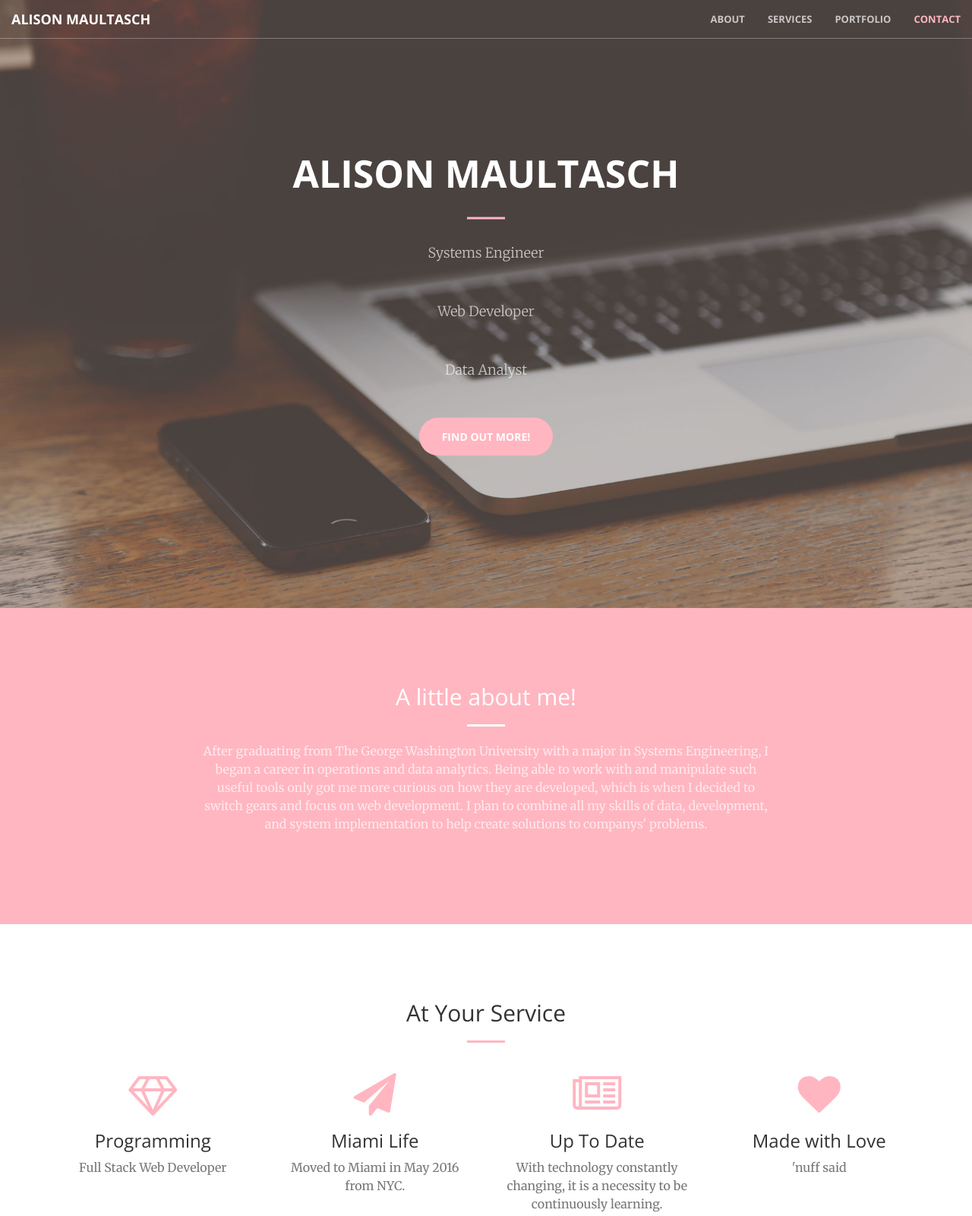
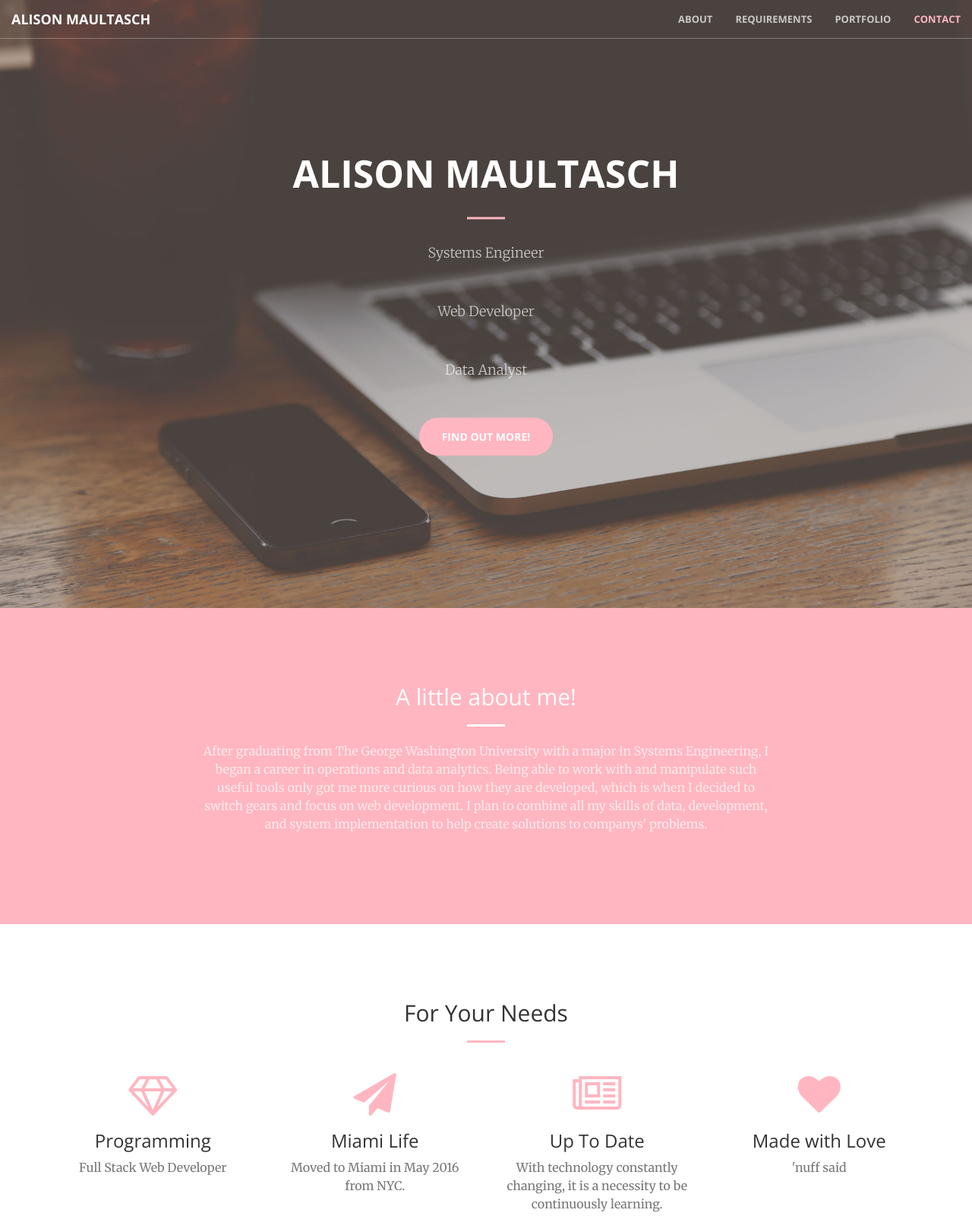
Before and after one commit to armaultasch/armaultasch.github.io, a website: page index.html in a window 1280 px wide. Shown: the top 1600 px of the page at 76% size. Drawn offline with nearby package versions, Linux system fonts and the light colour scheme.

Commit message:
info change

```diff
--- a/index.html
+++ b/index.html
@@ -53,7 +53,7 @@
                         <a class="page-scroll" href="#about">About</a>
                     </li>
                     <li>
-                        <a class="page-scroll" href="#services">Services</a>
+                        <a class="page-scroll" href="#services">Requirements</a>
                     </li>
                     <li>
                         <a class="page-scroll" href="#portfolio">Portfolio</a>
@@ -98,7 +98,7 @@
         <div class="container">
             <div class="row">
                 <div class="col-lg-12 text-center">
-                    <h2 class="section-heading">At Your Service</h2>
+                    <h2 class="section-heading">For Your Needs</h2>
                     <hr class="primary">
                 </div>
             </div>
```
